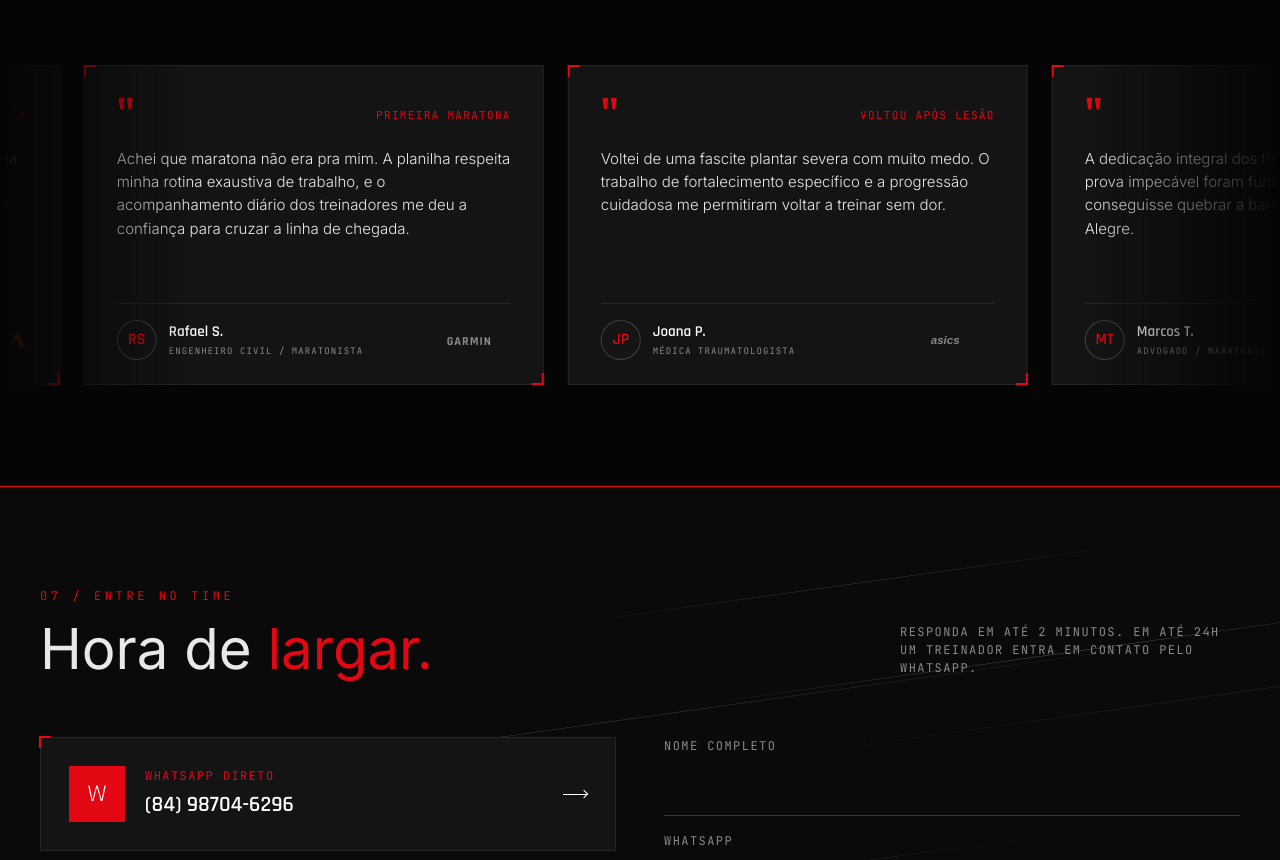
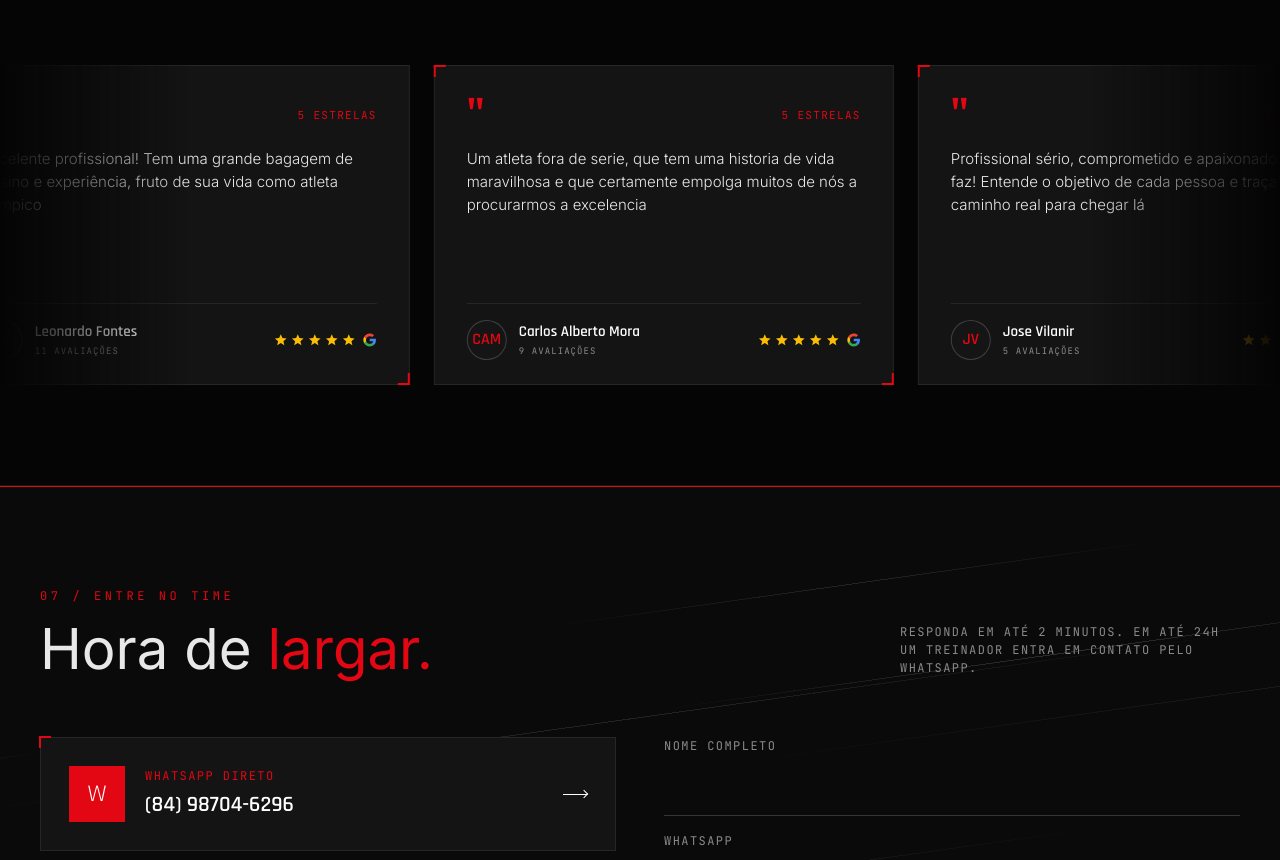
Before and after one commit to josevilanir/RunForce, a Next.js app: page / in a window 1280 px wide. Shown: the part 5842-6702 px from the top of the page. Built offline with nearby package versions, Linux system fonts and the light colour scheme.

Commit message:
feat: atualiza testemunhos mockados para avaliações reais na seção SocialProof

```diff
--- a/components/sections/SocialProof.tsx
+++ b/components/sections/SocialProof.tsx
@@ -2,89 +2,71 @@
 
 import React from 'react';
 
-// Inline SVGs for athletic/sponsors brand logos to prevent loading delays or broken external links
-const StravaLogo = () => (
-  <svg viewBox="0 0 24 24" fill="currentColor" className="h-5 w-auto text-[#FC4C02]" aria-label="Strava">
-    <polygon points="12,1 4,16 9.5,16 12,11.5 14.5,16 20,16" />
-    <polygon points="17.5,12 14.5,18 16,21.5 17.5,18.5 19,21.5 20.5,18" />
-  </svg>
-);
-
-const GarminLogo = () => (
-  <svg viewBox="0 0 100 25" fill="currentColor" className="h-4 w-auto text-white/50 hover:text-white transition-colors" aria-label="Garmin">
-    <text x="0" y="20" fontSize="19" fontWeight="900" letterSpacing="0.08em" fontFamily="var(--rf-font-title), sans-serif">GARMIN</text>
-  </svg>
-);
-
-const NikeLogo = () => (
-  <svg viewBox="0 0 24 24" fill="currentColor" className="h-4 w-auto text-white/50 hover:text-white transition-colors" aria-label="Nike">
-    <path d="M21 5.3c-.3 0-1.2.2-2.7.7C14.7 7.3 10.2 10.5 7 13.9c-2.3 2.5-3.5 4.8-3.5 6.4 0 1 .4 1.6 1.2 1.6.8 0 2.1-.5 3.8-1.5 3.9-2.3 8.3-7 10.8-12.2.8-1.6 1.4-2.8 1.7-3 .1 0-.1 0-.1.1z"/>
-  </svg>
-);
-
-const AdidasLogo = () => (
-  <svg viewBox="0 0 24 24" fill="currentColor" className="h-4 w-auto text-white/50 hover:text-white transition-colors" aria-label="Adidas">
-    <polygon points="6,20 9,20 4,8 1,8" />
-    <polygon points="11,20 14,20 8,5 5,5" />
-    <polygon points="16,20 19,20 12,2 9,2" />
-  </svg>
-);
-
-const AsicsLogo = () => (
-  <svg viewBox="0 0 100 25" fill="currentColor" className="h-4 w-auto text-white/50 hover:text-white transition-colors" aria-label="Asics">
-    <text x="0" y="19" fontSize="18" fontWeight="900" fontStyle="italic" fontFamily="sans-serif">asics</text>
-  </svg>
-);
-
-const CorosLogo = () => (
-  <svg viewBox="0 0 100 25" fill="currentColor" className="h-4 w-auto text-white/50 hover:text-white transition-colors" aria-label="Coros">
-    <text x="0" y="19" fontSize="17" fontWeight="800" letterSpacing="0.12em" fontFamily="var(--rf-font-mono), monospace">COROS</text>
-  </svg>
+const GoogleStars = () => (
+  <div style={{ display: 'flex', alignItems: 'center', gap: 3 }}>
+    {[...Array(5)].map((_, i) => (
+      <svg key={i} viewBox="0 0 24 24" fill="#FBBC05" style={{ width: 14, height: 14 }} aria-hidden="true">
+        <path d="M12 17.27L18.18 21l-1.64-7.03L22 9.24l-7.19-.61L12 2 9.19 8.63 2 9.24l5.46 4.73L5.82 21z" />
+      </svg>
+    ))}
+    <svg viewBox="0 0 24 24" style={{ width: 14, height: 14, marginLeft: 4 }} aria-label="Google">
+      <path d="M22.56 12.25c0-.78-.07-1.53-.2-2.25H12v4.26h5.92c-.26 1.37-1.04 2.53-2.21 3.31v2.77h3.57c2.08-1.92 3.28-4.74 3.28-8.09z" fill="#4285F4"/>
+      <path d="M12 23c2.97 0 5.46-.98 7.28-2.66l-3.57-2.77c-.98.66-2.23 1.06-3.71 1.06-2.86 0-5.29-1.93-6.16-4.53H2.18v2.84C3.99 20.53 7.7 23 12 23z" fill="#34A853"/>
+      <path d="M5.84 14.09c-.22-.66-.35-1.36-.35-2.09s.13-1.43.35-2.09V7.07H2.18C1.43 8.55 1 10.22 1 12s.43 3.45 1.18 4.93l3.66-2.84z" fill="#FBBC05"/>
+      <path d="M12 5.38c1.62 0 3.06.56 4.21 1.64l3.15-3.15C17.45 2.09 14.97 1 12 1 7.7 1 3.99 3.47 2.18 7.07l3.66 2.84c.87-2.6 3.3-4.53 6.16-4.53z" fill="#EA4335"/>
+    </svg>
+  </div>
 );
 
 const TESTIMONIES = [
   {
-    name: 'Carla M.',
-    tag: 'BAIXOU 12 MIN NA MEIA',
-    profession: 'Servidora Pública / Meio-maratonista',
-    quote: 'Cheguei correndo 6:30/km e em 8 meses fechei minha primeira meia maratona em 1h52. A planilha individualizada e a comunidade me impulsionaram a ir além.',
-    logo: <StravaLogo />
+    name: 'Evilly Tomaz Souza',
+    tag: '5 ESTRELAS',
+    profession: '1 avaliação',
+    quote: 'Profissional incrível, sempre muito disposto, com um olhar atento e muita cautela no cuidado com o paciente. Ele é sinônimo de força, coragem e muita garra, um prazer ter um profissional como vc ao meu lado professor!!!',
   },
   {
-    name: 'Rafael S.',
-    tag: 'PRIMEIRA MARATONA',
-    profession: 'Engenheiro Civil / Maratonista',
-    quote: 'Achei que maratona não era pra mim. A planilha respeita minha rotina exaustiva de trabalho, e o acompanhamento diário dos treinadores me deu a confiança para cruzar a linha de chegada.',
-    logo: <GarminLogo />
+    name: 'Leonardo Fontes',
+    tag: '5 ESTRELAS',
+    profession: '11 avaliações',
+    quote: 'Excelente profissional! Tem uma grande bagagem de ensino e experiência, fruto de sua vida como atleta olímpico',
   },
   {
-    name: 'Joana P.',
-    tag: 'VOLTOU APÓS LESÃO',
-    profession: 'Médica Traumatologista',
-    quote: 'Voltei de uma fascite plantar severa com muito medo. O trabalho de fortalecimento específico e a progressão cuidadosa me permitiram voltar a treinar sem dor.',
-    logo: <AsicsLogo />
+    name: 'Carlos Alberto Mora',
+    tag: '5 ESTRELAS',
+    profession: '9 avaliações',
+    quote: 'Um atleta fora de serie, que tem uma historia de vida maravilhosa e que certamente empolga muitos de nós a procurarmos a excelencia',
   },
   {
-    name: 'Marcos T.',
-    tag: 'SUB 3h NA MARATONA',
-    profession: 'Advogado / Maratonista de Elite',
-    quote: 'A dedicação integral dos treinadores e a estratégia de prova impecável foram fundamentais para que eu conseguisse quebrar a barreira das 3 horas em Porto Alegre.',
-    logo: <NikeLogo />
+    name: 'Jose Vilanir',
+    tag: '5 ESTRELAS',
+    profession: '5 avaliações',
+    quote: 'Profissional sério, comprometido e apaixonado pelo que faz! Entende o objetivo de cada pessoa e traça um caminho real para chegar lá',
   },
   {
-    name: 'Amanda K.',
-    tag: 'ESTILO DE VIDA E SAÚDE',
-    profession: 'Arquiteta',
-    quote: 'Encontrei mais do que uma assessoria de corrida; encontrei uma família. A corrida me trouxe saúde mental, foco e muito mais disposição para encarar o dia a dia.',
-    logo: <AdidasLogo />
+    name: 'Ana Paula Carino',
+    tag: '5 ESTRELAS',
+    profession: '1 avaliação',
+    quote: 'Profissional competente, responsável e proativo.',
   },
   {
-    name: 'Lucas G.',
-    tag: 'ESTREIA EM 10K',
-    profession: 'Designer de Produto',
-    quote: 'Comecei sem conseguir correr 1km consecutivo. Menos de um ano depois, completei meus primeiros 10km oficiais abaixo de 1 hora. O método realmente funciona.',
-    logo: <CorosLogo />
-  }
+    name: 'Deise Janovitz Gomes Dias',
+    tag: '5 ESTRELAS',
+    profession: '7 avaliações',
+    quote: 'Experiência e compromisso com resultados!!',
+  },
+  {
+    name: 'Ana Cláudia Lins de Melo',
+    tag: '5 ESTRELAS',
+    profession: '2 avaliações',
+    quote: 'Esse eu indico de olho fechado!',
+  },
+  {
+    name: 'Lenilson Marques',
+    tag: '5 ESTRELAS',
+    profession: '4 avaliações',
+    quote: 'Excelente, parabéns e muito obrigado! 👏',
+  },
 ];
 
 const duplicatedTestimonies = [...TESTIMONIES, ...TESTIMONIES];
@@ -187,9 +169,9 @@ export default function SocialProof({ accent = '#E30613' }: SocialProofProps) {
                     </div>
                   </div>
 
-                  {/* Brand/Sponsor logo representation */}
+                  {/* Google stars + logo */}
                   <div style={{ display: 'flex', alignItems: 'center', justifyContent: 'center' }}>
-                    {t.logo}
+                    <GoogleStars />
                   </div>
                 </div>
               </div>
```
Also changed, not shown: 1 other file (tests, documents, lock files or other folders).
